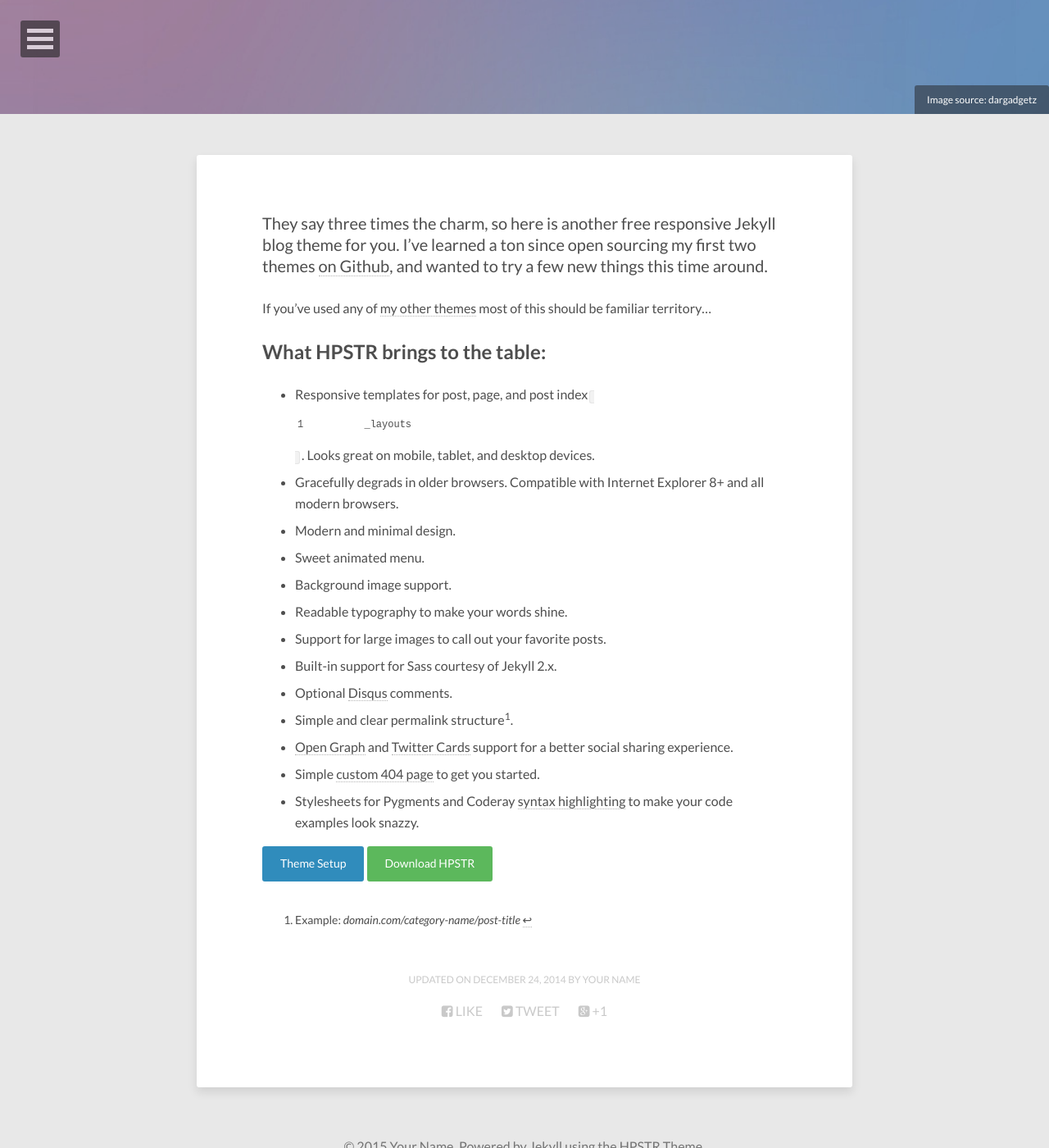
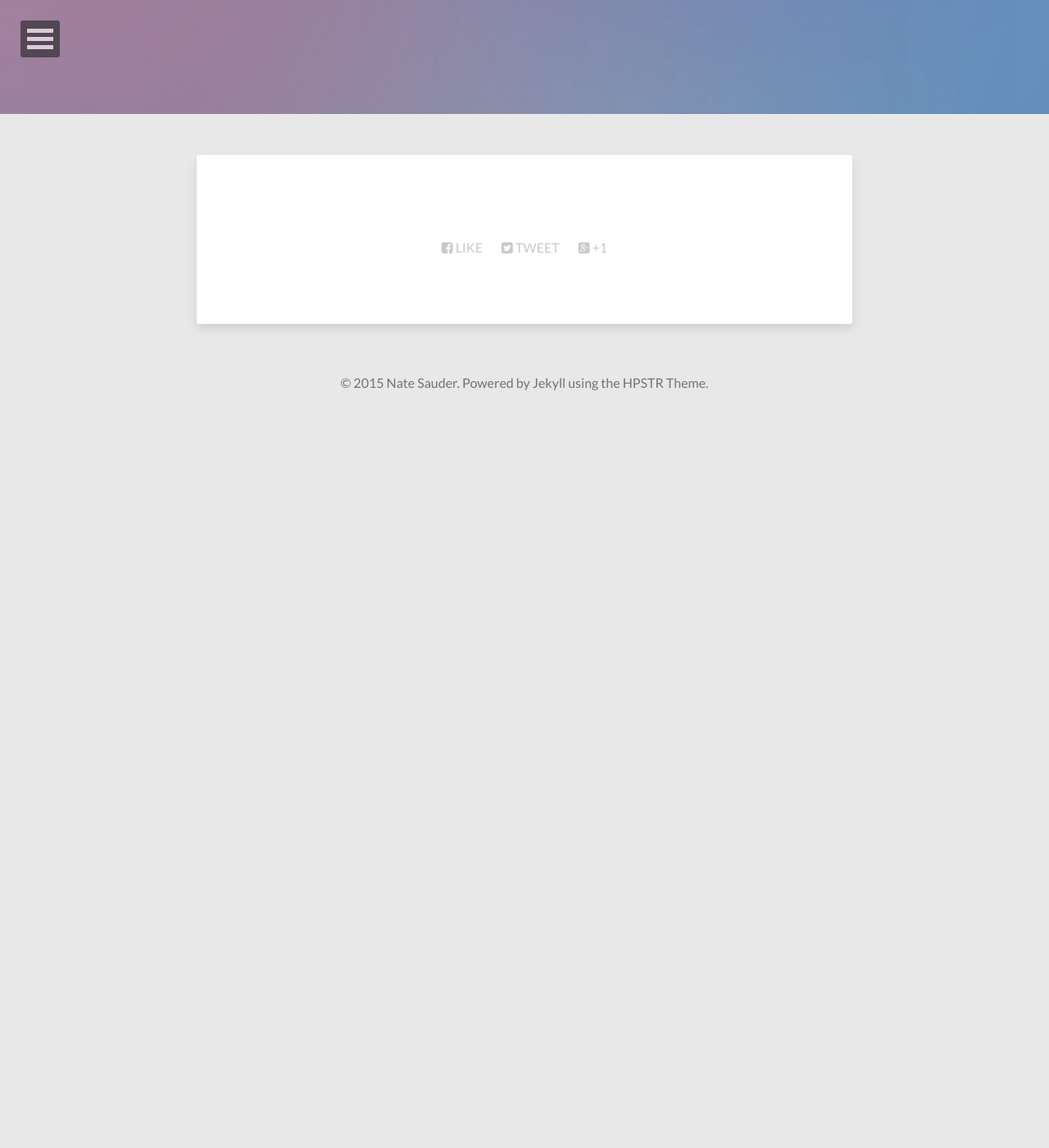
Before and after one commit to nsauder/nsauder.github.io, a Jekyll site: the page built from about/index.md, in a window 1280 px wide and 1400 px high, scrolled down 261 px. Shown: the whole window at 82% size. Built offline with Jekyll 4.4.1, drawn with Linux system fonts in a browser that asks for light colours; nearby versions of some CDN libraries; after the commit the page ends 900 px from its top, so only the background shows below that; some of the changed text lies outside the part shown.

Commit message:
clean up

```diff
--- a/_config.yml
+++ b/_config.yml
@@ -9,21 +9,21 @@ url:
 
 # Owner/author information
 owner:
-  name:           Your Name
-  avatar:         avatar.jpg
+  name:           Nate Sauder
+  avatar:         nate_avatar.jpg
   bio:            "Your bio goes here. It shouldn't be super long but a good two sentences or two should suffice."
   email:          nathanielsauder@gmail.com
   # Social networking links used in footer. Update and remove as you like.
   twitter:
   facebook:
-  github:
+  github:         https://github.com/nsauder
   stackexchange:
-  linkedin:
+  linkedin:       www.linkedin.com/in/natesauder
   instagram:
   flickr:
   tumblr:
   # google plus id, include the '+', eg +mmistakes
-  google_plus:    +yourid
+  google_plus:
 
 # Background image to be tiled on all pages
 background:
@@ -35,7 +35,7 @@ google_verify:
 bing_verify:
 
 # http://en.wikipedia.org/wiki/List_of_tz_database_time_zones
-timezone:    America/New_York
+timezone:    America/San_Francisco
 future:      true
 highlighter: pygments
 markdown:    kramdown
--- a/about/index.md
+++ b/about/index.md
@@ -1,34 +1,7 @@
 ---
 layout: page
-title: About the Jekyll Theme
+title: Nate Sauder
 image:
   feature: abstract-5.jpg
-  credit: dargadgetz
-  creditlink: http://www.dargadgetz.com/ios-7-abstract-wallpaper-pack-for-iphone-5-and-ipod-touch-retina/
 comments: false
-modified: 2014-12-24
 ---
-
-They say three times the charm, so here is another free responsive Jekyll blog theme for you. I've learned a ton since open sourcing my first two themes [on Github](http://github.com/mmistakes), and wanted to try a few new things this time around.
-
-If you've used any of [my other themes](http://mademistakes.com/work/jekyll-themes/) most of this should be familiar territory...
-
-## What HPSTR brings to the table:
-
-* Responsive templates for post, page, and post index `_layouts`. Looks great on mobile, tablet, and desktop devices.
-* Gracefully degrads in older browsers. Compatible with Internet Explorer 8+ and all modern browsers.
-* Modern and minimal design.
-* Sweet animated menu.
-* Background image support.
-* Readable typography to make your words shine.
-* Support for large images to call out your favorite posts.
-* Built-in support for Sass courtesy of Jekyll 2.x.
-* Optional [Disqus](http://disqus.com) comments.
-* Simple and clear permalink structure[^1].
-* [Open Graph](https://developers.facebook.com/docs/opengraph/) and [Twitter Cards](https://dev.twitter.com/docs/cards) support for a better social sharing experience.
-* Simple [custom 404 page]({{ site.url }}/404.html) to get you started.
-* Stylesheets for Pygments and Coderay [syntax highlighting]({{ site.url }}/code-highlighting-post/) to make your code examples look snazzy.
-
-<div markdown="0"><a href="{{ site.url }}/theme-setup/" class="btn btn-info">Theme Setup</a> <a href="https://github.com/mmistakes/hpstr-jekyll-theme" class="btn btn-success">Download HPSTR</a></div>
-
-[^1]: Example: *domain.com/category-name/post-title*
```
Also changed, not shown: tmp_posts/index.md (added, +31 -0 lines), images/nate_avatar.jpg (added), 11 other files.
